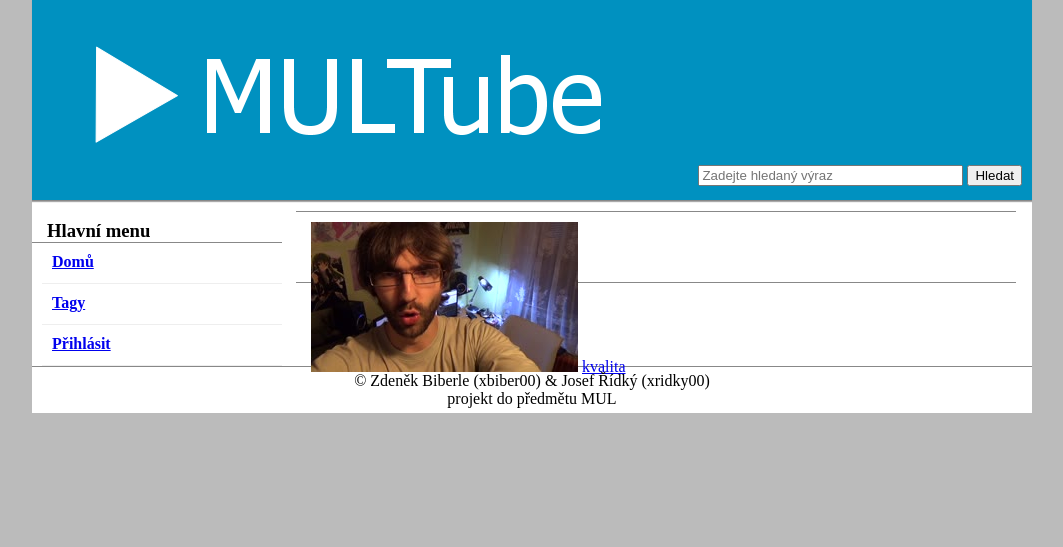
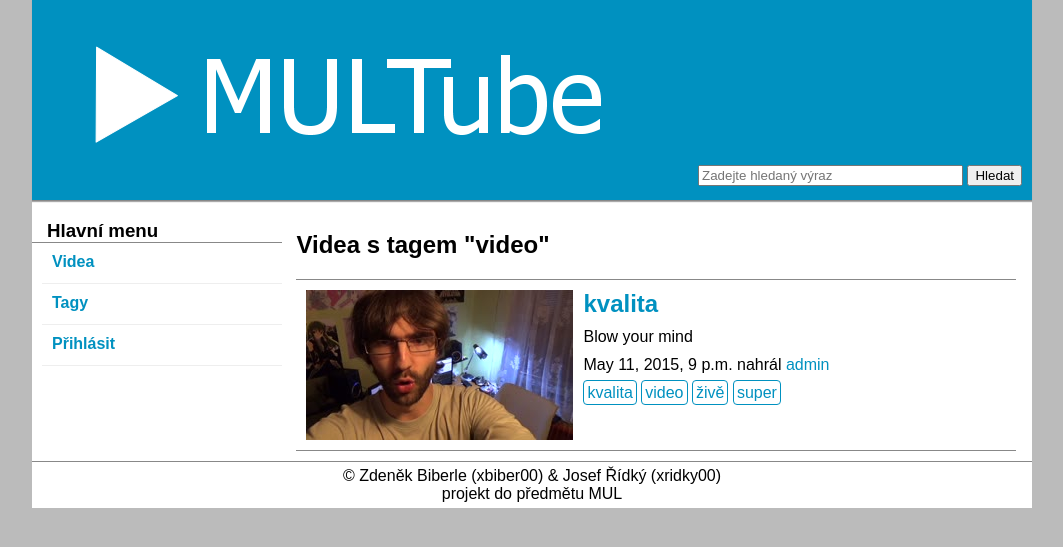
Before and after one commit to fast4shoot/videodb, a Django app: page /home/tag/video in a window 1280 px wide. Shown: the top 547 px of the page, without its empty margins (108-1171 px from the left). Run offline with Django 3.2, Linux system fonts and the light colour scheme; data comes from the database, SQL or seed files in the repository; some libraries are stand-ins or nearby versions.

Commit message:
Drobná vylepšení

```diff
--- a/home/forms.py
+++ b/home/forms.py
@@ -12,3 +12,8 @@ class UploadForm(forms.Form):
 
 class CommentForm(forms.Form):
 	comment = forms.CharField(min_length = 10)
+
+class RegisterForm(forms.Form):
+	username = forms.CharField(max_length = 30, min_length = 1)
+	email = forms.EmailField()
+	password = forms.CharField()
--- a/home/models.py
+++ b/home/models.py
@@ -15,7 +15,7 @@ class Video(models.Model):
 	PROCESSED = "P"
 	PROCESSING_ERROR = "E"
 	STATE_CHOICES = (
-		(UPLOADED, "Zpracovává se"),
+		(UPLOADED, "Čeká na zpracování"),
 		(PREPROCESSED, "Zpracovává se"),
 		(PROCESSED, "Zpracováno"),
 		(PROCESSING_ERROR, "Chyba zpracování"),
@@ -36,6 +36,9 @@ class Video(models.Model):
 	def get_thumbnail_urls(self):
 		return [settings.MEDIA_URL + "{0}.{1}.jpg".format(self.id, i) for i in range(3)]
 
+	def is_processed(self):
+		return self.state == Video.PROCESSED
+
 
 class Comment(models.Model):
 	user = models.ForeignKey(User, related_name = "comments", related_query_name = "comment")
--- a/home/static/css/style.css
+++ b/home/static/css/style.css
@@ -2,6 +2,28 @@ body{
 	margin: 0px;
 	padding: 0px;
 	background: #BBB;
+	font-family: Arial, sans-serif;
+}
+
+a {
+	text-decoration: none;
+	color: #0091c0;
+}
+
+a:hover {
+	color: #00baf6;
+}
+
+a.tag-link {
+	border: 1px solid #0091c0;
+	border-radius: 4px;
+	padding: 3px;
+	margin: 3px 0 3px 0;
+}
+
+a.tag-link:hover {
+	background: #0091c0;
+	color: white;
 }
 
 #view{
@@ -55,8 +77,11 @@ body{
 
 #left li:hover{
 	background: #4CB2D3;
+	text-shadow: 0px 0px 1px white;
+}
+
+#left li:hover a {
 	color: white;
-	text-shadow: 0px 0px 1px black;
 }
 
 #text{
@@ -81,8 +106,45 @@ body{
 .list li{
 	height: 50px;
 	border-bottom: 1px solid #888;
-	padding: 10px 15px;
+	padding: 10px 10px;
 	list-style: none;
+}
+
+.video-list{
+	margin: 0px;
+	padding: 0px;
+	border-top: 1px solid #888;
+}
+
+.video-list li{
+	height: 150px;
+	border-bottom: 1px solid #888;
+	padding: 10px 10px;
+	list-style: none;
+}
+
+.video-list li img {
+	float: left;
+	padding: 0 10px 0 0;
+}
+
+.video-list li .video-name {
+	font-size: 150%;
+	font-weight: 700;
+}
+
+.video-list li .video-description {
+	margin: 10px 0 0 0;
+	white-space: nowrap;
+	overflow: hidden;
+}
+
+.video-list li .video-author {
+	margin: 10px 0 0 0;
+}
+
+.video-list li .video-tags {
+	margin: 10px 0 10px 0;
 }
 
 #footer{
--- a/home/templates/home/base.html
+++ b/home/templates/home/base.html
@@ -26,11 +26,11 @@
 					<div id="left">
 						<h3> Hlavní menu </h3>
 						<ul>
-							<li><a href="{% url 'index' %}">Domů</a></li>
+							<li><a href="{% url 'index' %}">Videa</a></li>
 							<li><a href="{% url 'tags' %}">Tagy</a></li>
 							{% if user.is_authenticated %}
 								<li><a href="{% url 'upload' %}">Nahrát video</a></li>
-								<li><a href="{% url 'upload' %}">Můj profil</a></li>
+								<li><a href="{% url 'profile' user.id %}">Můj profil</a></li>
 								<li><a href="{% url 'logout' %}">Odhlásit</a></li>
 							{% else %}
 								<li><a href="{% url 'login' %}">Přihlásit</a></li>
@@ -38,6 +38,13 @@
 						</ul>
 					</div>
 					<div id="text">
+						{% if messages %}
+							<ul class="messages">
+								{% for message in messages %}
+									<li{% if message.tags %} class="{{ message.tags }}"{% endif %}>{{ message }}</li>
+								{% endfor %}
+							</ul>
+						{% endif %}
 						{% block content %}{% endblock %}
 					</div>
 					<div id="footer">
--- a/home/templates/home/index.html
+++ b/home/templates/home/index.html
@@ -1,9 +1,6 @@
 {% extends 'home/base.html' %}
 
-{% block title %}
-	Index
-{% endblock %}
 {% block content %}
-	<h2>Poslední videa</h2>
+	<h2>{% block title %}Nejnovější videa{% endblock %}</h2>
 	{% include "home/video_list.html" with video_list=videos empty_msg="Nic tu není" %}
 {% endblock %}
--- a/home/templates/home/tag.html
+++ b/home/templates/home/tag.html
@@ -1,10 +1,7 @@
 {% extends 'home/base.html' %}
 
-{% block title %}
-	Tag {{ tag.name }}
-{% endblock %}
-
 {% block content %}
+	<h2>{% block title %}Videa s tagem &quot;{{ tag.name }}&quot;{% endblock %}</h2>
 	{% if tag.description %}
 		<p class="tag-description">tag.description</p>
 	{% endif %}
--- a/home/templates/home/tags.html
+++ b/home/templates/home/tags.html
@@ -1,9 +1,6 @@
 {% extends 'home/base.html' %}
 
-{% block title %}
-	Populární tagy
-{% endblock %}
-
 {% block content %}
+	<h2>{% block title %}Populární tagy{% endblock %}</h2>
 	{% include 'home/tag_list.html' with tag_list=top_tags %}
 {% endblock %}
--- a/home/templates/home/upload.html
+++ b/home/templates/home/upload.html
@@ -1,10 +1,7 @@
 {% extends 'home/base.html' %}
 
-{% block title %}
-	Nahrát video
-{% endblock %}
-
 {% block content %}
+	<h2>{% block title %}Nahrát video{% endblock %}</h2>
 	<form action="{% url 'upload' %}" method="post" enctype="multipart/form-data">
 		{% csrf_token %}
 		{{ uploadform }}
--- a/home/templates/home/video_list.html
+++ b/home/templates/home/video_list.html
@@ -1,9 +1,13 @@
 {% if video_list %}
-	<ul class="list">
+	<ul class="video-list">
 		{% for video in video_list %}
 			<li>
 				<a href="{% url 'video' video.id %}"><img src="{{ video.get_thumbnail_urls.0 }}" alt="{{ video.name }}"/></a>
-				<a href="{% url 'video' video.id %}">{{video.name}}</a>
+				<div class="video-name"><a href="{% url 'video' video.id %}">{{ video.name }}</a></div>
+				<div class="video-description">{{ video.description }}</div>
+				<div class="video-author">{{ video.datetime }} nahrál <a href="{% url 'profile' video.user.id %}">{{ video.user.username }}</a></div>
+				<div class="video-tags">{% include 'home/tag_list.html' with tag_list=video.tags.all %}</div>
+				{% if not video.is_processed %}<div class="video-state">{{ video.get_state_display }}</div>{% endif %}
 			</li>
 		{% endfor %}
 	</ul>
--- a/home/templates/registration/login.html
+++ b/home/templates/registration/login.html
@@ -2,8 +2,10 @@
 
 {% block content %}
 
+<h3>{% block title %}Přihlášení{% endblock %}</h3>
+
 {% if form.errors %}
-<p>Your username and password didn't match. Please try again.</p>
+<p>Kombinace jména a hesla nebyla nalezena.</p>
 {% endif %}
 
 <form method="post" action="{% url 'django.contrib.auth.views.login' %}">
--- a/home/urls.py
+++ b/home/urls.py
@@ -2,11 +2,12 @@ from django.conf.urls import url
 from . import views
 
 urlpatterns = [
-	url(r'^$', views.index, name='index'),
+	#url(r'^$', views.index, name='index'),
 	url(r'^search$', views.search, name='search'),
 	url(r'^upload$', views.upload, name='upload'),
 	url(r'^video/(?P<video_id>[0-9]+)$', views.video, name='video'),
 	url(r'^tags$', views.tags, name='tags'),
 	url(r'^tag/(?P<tag_name>.+)$', views.tag, name='tag'),
 	url(r'^profile/(?P<user_id>[0-9]+)$', views.profile, name='profile'),
+	url(r'^register$', views.register, name='register'),
 ]
--- a/home/views.py
+++ b/home/views.py
@@ -12,7 +12,7 @@ import threading
 import json
 
 def index(request):
-	videos = models.Video.objects.filter(state = models.Video.PROCESSED).order_by("-upvotes")[:25]
+	videos = models.Video.objects.filter(state = models.Video.PROCESSED).order_by("-datetime")[:25]
 	context = {"videos": videos,}
 	return render(request, "home/index.html", context)
 
@@ -72,7 +72,7 @@ def upload(request):
 def video(request, video_id):
 	video = get_object_or_404(models.Video, id = video_id)
 	commentform = None
-	if 'comment' in request.POST:
+	if request.method == "POST":
 		commentform = forms.CommentForm(request.POST)
 		if commentform.is_valid():
 			text = commentform.cleaned_data['comment']
@@ -110,11 +110,29 @@ def profile(request, user_id):
 	user = get_object_or_404(auth.models.User, pk = user_id)
 	context = {
 		"profile": user,
-		"videos": user.videos.all(),
-		"comments": user.comments.all()[:25],
+		"videos": user.videos.order_by("-datetime"),
+		"comments": user.comments.order_by("-datetime")[:25],
 	}
 	return render(request, "home/profile.html", context)
 
+def register(request):
+	registerform = None
+	if request.method == "POST":
+		registerform = forms.RegisterForm(request.POST)
+		if registerform.is_valid():
+			username = registerform.cleaned_data["username"]
+			password = registerform.cleaned_data["password"]
+			email = registerform.cleaned_data["email"]
+
+			auth.models.User.objects.create_user(username, email, password)
+			user = auth.authenticate(username = username, password = password)
+			auth.login(request, user)
+			messages.info(request, "Uživatelský účet byl vytvořen.")
+			return redirect('index')
+	else:
+		registerform = forms.RegisterForm()
+
+	return render(request, "registration/register.html", {"form": registerform})
 
 def process_video(path, video_id):
 	try:
--- a/videodb/settings.py
+++ b/videodb/settings.py
@@ -108,4 +108,4 @@ FILE_UPLOAD_HANDLERS = ["django.core.files.uploadhandler.TemporaryFileUploadHand
 
 MEDIA_ROOT = os.path.join(BASE_DIR, 'media')
 MEDIA_URL = '/media/'
-LOGIN_REDIRECT_URL = '/home/'
+LOGIN_REDIRECT_URL = '/'
--- a/videodb/urls.py
+++ b/videodb/urls.py
@@ -4,11 +4,11 @@ from django.conf.urls.static import static
 from django.conf import settings
 
 urlpatterns = [
-    # Examples:
-    # url(r'^$', 'videodb.views.home', name='home'),
-    # url(r'^blog/', include('blog.urls')),
-
-    url(r'^admin/', include(admin.site.urls)),
-    url(r'^home/', include('home.urls')),
-    url('^', include('django.contrib.auth.urls')),
+	# Examples:
+	# url(r'^$', 'videodb.views.home', name='home'),
+	# url(r'^blog/', include('blog.urls')),
+	url(r'^$', 'home.views.index', name='index'),
+	url(r'^admin/', include(admin.site.urls)),
+	url(r'^home/', include('home.urls')),
+	url('^', include('django.contrib.auth.urls')),
 ] + static(settings.MEDIA_URL, document_root=settings.MEDIA_ROOT)
```
Also changed, not shown: home/templates/home/video.html (+7 -2 lines).
